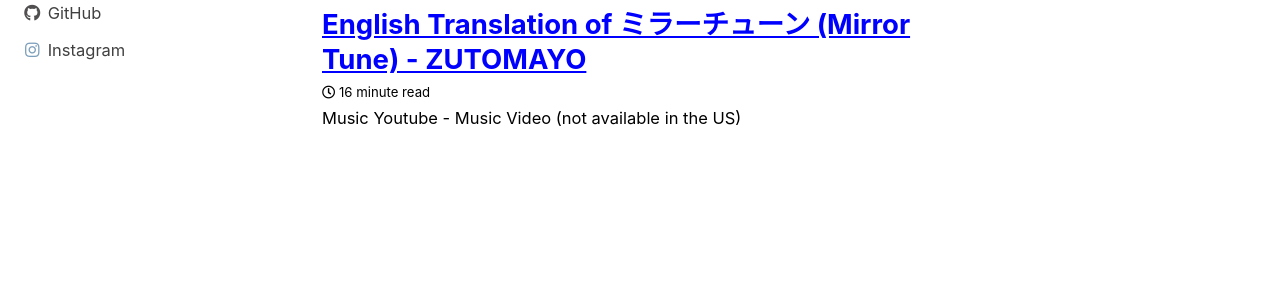
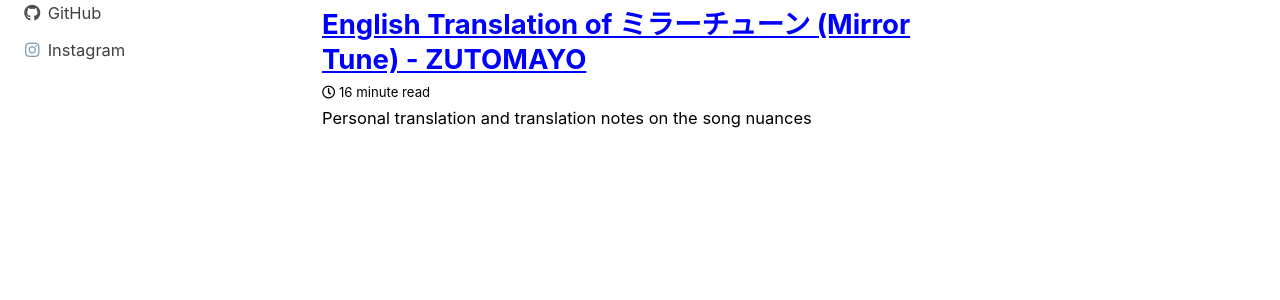
Before and after one commit to himax16/personal-website-jekyll, a Jekyll site: the page built from index.html, in a window 1280 px wide. Shown: the part 284-584 px from the top of the page. Built offline with Jekyll 4.4.1, drawn with Linux system fonts in a browser that asks for light colours; cached includes are drawn as plain includes; the list of posts is cut into pages by our own code.

Commit message:
Add excerpt to mirror-tune post

```diff
--- a/_posts/2022-05-15-mirror-tune.md
+++ b/_posts/2022-05-15-mirror-tune.md
@@ -8,6 +8,7 @@
   - Japanese
 toc: true
 toc_sticky: true
+excerpt: "Personal translation and translation notes on the song nuances"
 ---
 # Music
 ## Youtube - Music Video (not available in the US)
```
